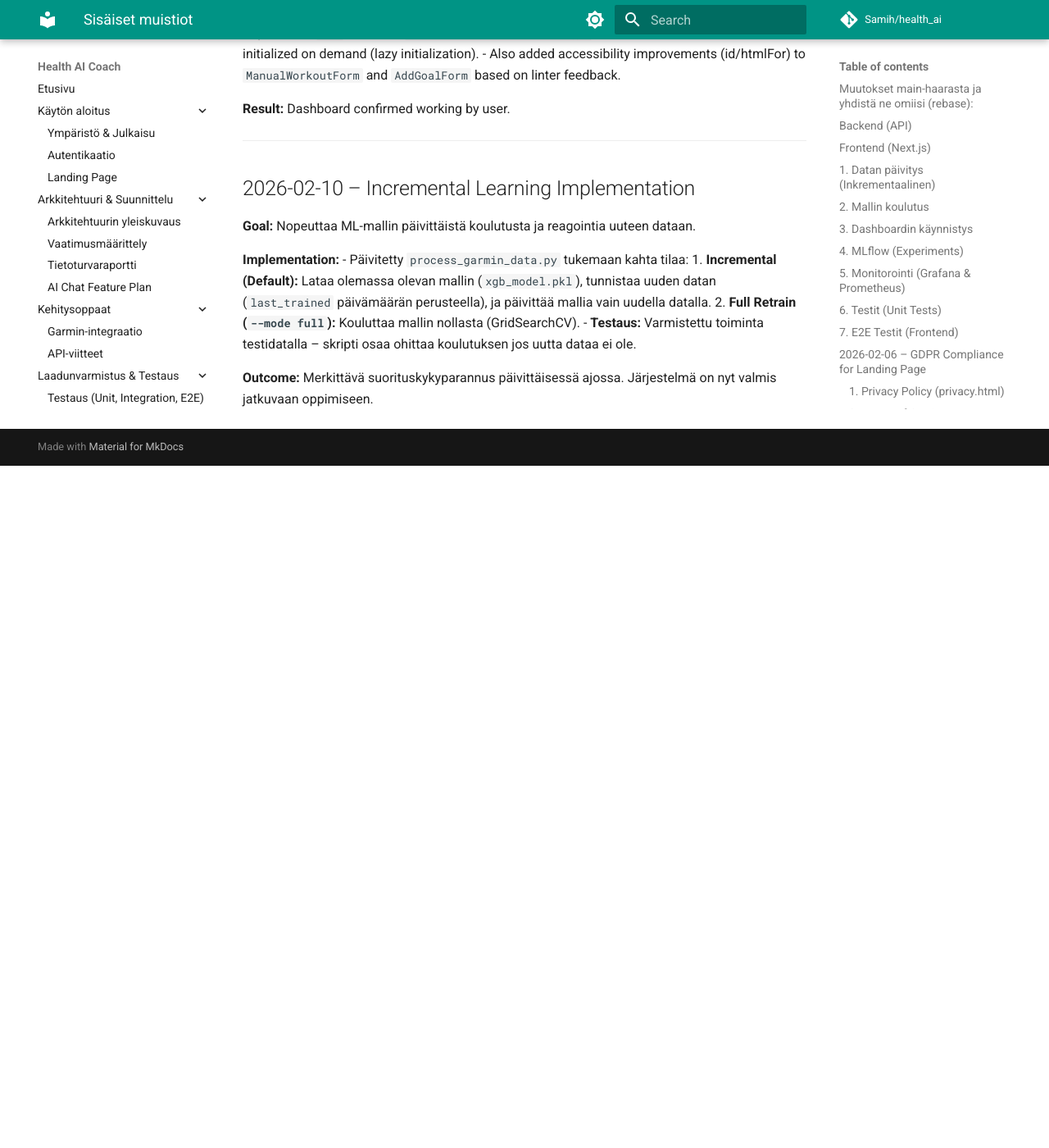
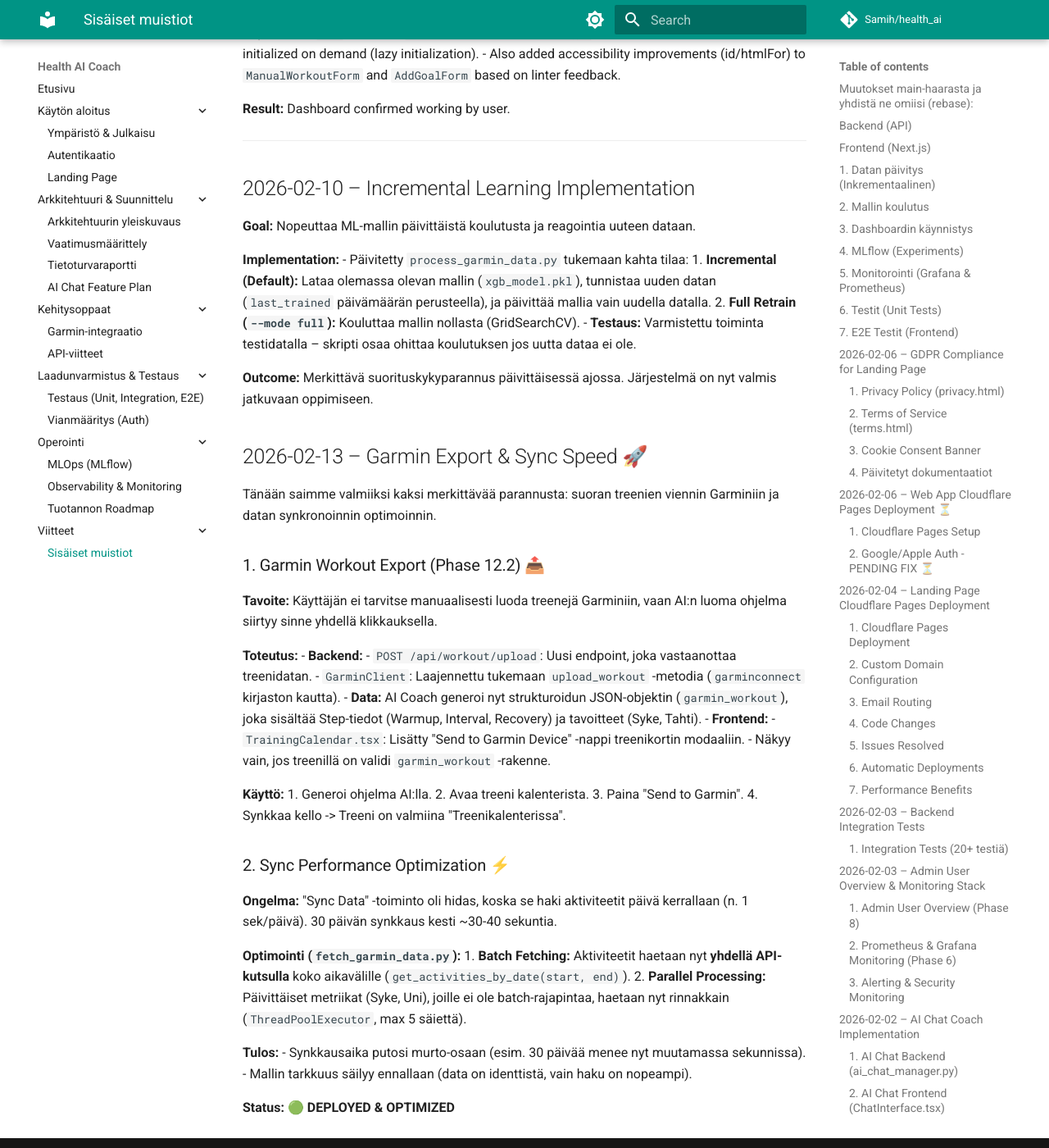
Before and after one commit to Sami-Python/Health_AI, an MkDocs documentation site: the page built from Docs/sami_memo.md, in a window 1280 px wide and 1400 px high, scrolled down 46320 px. Shown: the whole window at 82% size. Built offline with MkDocs 1.6.1 and Material for MkDocs 9.7.7, drawn with Linux system fonts in a browser that asks for light colours; comment, search, counter and statistics services are not loaded; before the commit the page ends 46888 px from its top, so only the background shows below that.

Commit message:
feat: Garmin Export & Sync Optimization
- Optimized fetch_garmin_data.py with batch/parallel fetching
- Enabled Garmin Export in multi-day plans (ai_coach.py)
- Updated documentation (Roadmap, Architecture, Setup Guide)

```diff
--- a/Docs/garmin_setup.md
+++ b/Docs/garmin_setup.md
@@ -229,3 +229,22 @@
 
 **Last Updated:** 2026-01-18
 **Security Level:** AES-256 Encryption (Fernet)
+
+---
+
+## Exporting Workouts to Garmin
+
+You can export AI-generated training plans directly to your Garmin Connect calendar.
+
+### Prerequisites
+1.  **Grant Permissions:** Ensure your Garmin account is connected in the **Profile/Settings** page.
+2.  **Generate Plan:** Use the **AI Coach** to generate a training plan. Only AI-generated workouts contain the structured data needed for export.
+
+### How to Export
+1.  Navigate to the **Training Calendar**.
+2.  Click on a **Planned Workout** (Blue card).
+3.  In the workout details modal, click the **"Send to Garmin Device"** button.
+4.  Wait for the success message ("Sent to Garmin").
+
+### Syncing to Device
+Once uploaded, open your **Garmin Connect App** on your phone or sync your watch via Wi-Fi/Bluetooth. The workout will appear in your device's training calendar for that day.
--- a/Docs/production_roadmap.md
+++ b/Docs/production_roadmap.md
@@ -565,7 +565,19 @@
     - [x] Remove temporary debug logging from `auth_middleware.py`.
     - [x] Verify no sensitive ENV vars are leaking in logs.
 
-### 12.1 UX Improvements (Planned)
-- [x] **Garmin Connect Widget:** (#603)
     - [x] Show a "Connect Garmin" popup/banner on Dashboard if credentials are missing.
     - [x] Guide user to `/settings` directly.
+
+### 12.2 Garmin Workout Export (New)
+> **Status:** COMPLETED (2026-02-13)
+
+- [x] **Backend Implementation:**
+    - [x] `POST /api/workout/upload` endpoint.
+    - [x] `GarminClient` class with upload logic.
+    - [x] Structured JSON generation in `ai_coach.py`.
+- [x] **Frontend Implementation:**
+    - [x] "Send to Garmin Device" button in `TrainingCalendar`.
+    - [x] Upload status feedback (Success/Error).
+- [x] **Performance Optimization:**
+    - [x] Optimized `fetch_garmin_data.py` (Batch fetching for activities).
+    - [x] Parallelized daily metric fetching (HR/Sleep) using `ThreadPoolExecutor`.
--- a/Docs/sami_memo.md
+++ b/Docs/sami_memo.md
@@ -1846,3 +1846,39 @@
 - **Testaus:** Varmistettu toiminta testidatalla – skripti osaa ohittaa koulutuksen jos uutta dataa ei ole.
 
 **Outcome:** Merkittävä suorituskykyparannus päivittäisessä ajossa. Järjestelmä on nyt valmis jatkuvaan oppimiseen.
+## 2026-02-13 – Garmin Export & Sync Speed 🚀
+
+Tänään saimme valmiiksi kaksi merkittävää parannusta: suoran treenien viennin Garminiin ja datan synkronoinnin optimoinnin.
+
+### 1. Garmin Workout Export (Phase 12.2) 📤
+
+**Tavoite:** Käyttäjän ei tarvitse manuaalisesti luoda treenejä Garminiin, vaan AI:n luoma ohjelma siirtyy sinne yhdellä klikkauksella.
+
+**Toteutus:**
+- **Backend:**
+    - `POST /api/workout/upload`: Uusi endpoint, joka vastaanottaa treenidatan.
+    - `GarminClient`: Laajennettu tukemaan `upload_workout` -metodia (`garminconnect` kirjaston kautta).
+    - **Data:** AI Coach generoi nyt strukturoidun JSON-objektin (`garmin_workout`), joka sisältää Step-tiedot (Warmup, Interval, Recovery) ja tavoitteet (Syke, Tahti).
+- **Frontend:**
+    - `TrainingCalendar.tsx`: Lisätty "Send to Garmin Device" -nappi treenikortin modaaliin.
+    - Näkyy vain, jos treenillä on validi `garmin_workout` -rakenne.
+
+**Käyttö:**
+1. Generoi ohjelma AI:lla.
+2. Avaa treeni kalenterista.
+3. Paina "Send to Garmin".
+4. Synkkaa kello -> Treeni on valmiina "Treenikalenterissa".
+
+### 2. Sync Performance Optimization ⚡
+
+**Ongelma:** "Sync Data" -toiminto oli hidas, koska se haki aktiviteetit päivä kerrallaan (n. 1 sek/päivä). 30 päivän synkkaus kesti ~30-40 sekuntia.
+
+**Optimointi (`fetch_garmin_data.py`):**
+1.  **Batch Fetching:** Aktiviteetit haetaan nyt **yhdellä API-kutsulla** koko aikavälille (`get_activities_by_date(start, end)`).
+2.  **Parallel Processing:** Päivittäiset metriikat (Syke, Uni), joille ei ole batch-rajapintaa, haetaan nyt rinnakkain (`ThreadPoolExecutor`, max 5 säiettä).
+
+**Tulos:**
+- Synkkausaika putosi murto-osaan (esim. 30 päivää menee nyt muutamassa sekunnissa).
+- Mallin tarkkuus säilyy ennallaan (data on identtistä, vain haku on nopeampi).
+
+**Status:** 🟢 **DEPLOYED & OPTIMIZED**
```
Also changed, not shown: Docs/arkkitehtuuri.md (+2 -1 lines), Docs/index.md (+1 -0 lines), 2 other files.
